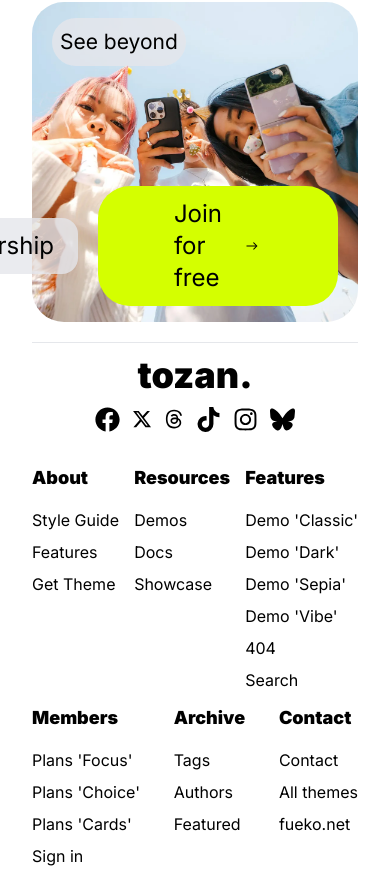
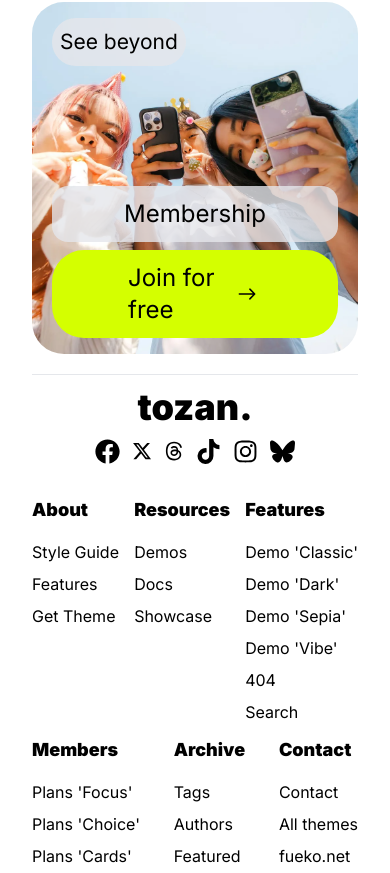
Before and after one commit to AbdulrahmanIsmael/tozan-landing-page, a Next.js app: page / in a window 390 px wide. Shown: the part 11127-12000 px from the top of the page. Built offline with nearby package versions, Linux system fonts and the light colour scheme.

Commit message:
fix: fix some ui in the ad section

```diff
--- a/app/components/home/Ad.tsx
+++ b/app/components/home/Ad.tsx
@@ -11,17 +11,17 @@ export default function Ad() {
           <p>See beyond</p>
         </div>
 
-        <div className="flex items-center justify-end gap-x-5">
+        <div className="flex flex-col md:flex-row items-center md:justify-end gap-x-5 gap-y-2">
           <motion.a
             whileHover={{ translateY: -5 }}
             href="."
-            className="bg-gray-200/80 p-2 rounded-2xl px-6 py-3 text-2xl"
+            className="bg-gray-200/80 p-2 rounded-2xl px-6 py-3 text-2xl max-md:w-full text-center"
           >
             Membership
           </motion.a>
           <a
             href="."
-            className="hover:underline cursor-pointer px-19 py-3 rounded-4xl bg-[#D4FF00] text-2xl flex items-center"
+            className="hover:underline cursor-pointer px-19 py-3 rounded-4xl bg-[#D4FF00] text-2xl flex items-center justify-center max-md:w-full"
           >
             Join for free <IoIosArrowRoundForward size={40} />
           </a>
--- a/app/layouts/Footer.tsx
+++ b/app/layouts/Footer.tsx
@@ -1,5 +1,5 @@
-import { FaFacebook, FaTiktok, FaInstagram } from 'react-icons/fa';
-import { FaXTwitter, FaBluesky, FaThreads } from 'react-icons/fa6';
+import { FaFacebook, FaTiktok, FaInstagram } from "react-icons/fa";
+import { FaXTwitter, FaBluesky, FaThreads } from "react-icons/fa6";
 
 export default function Footer() {
   return (
```
